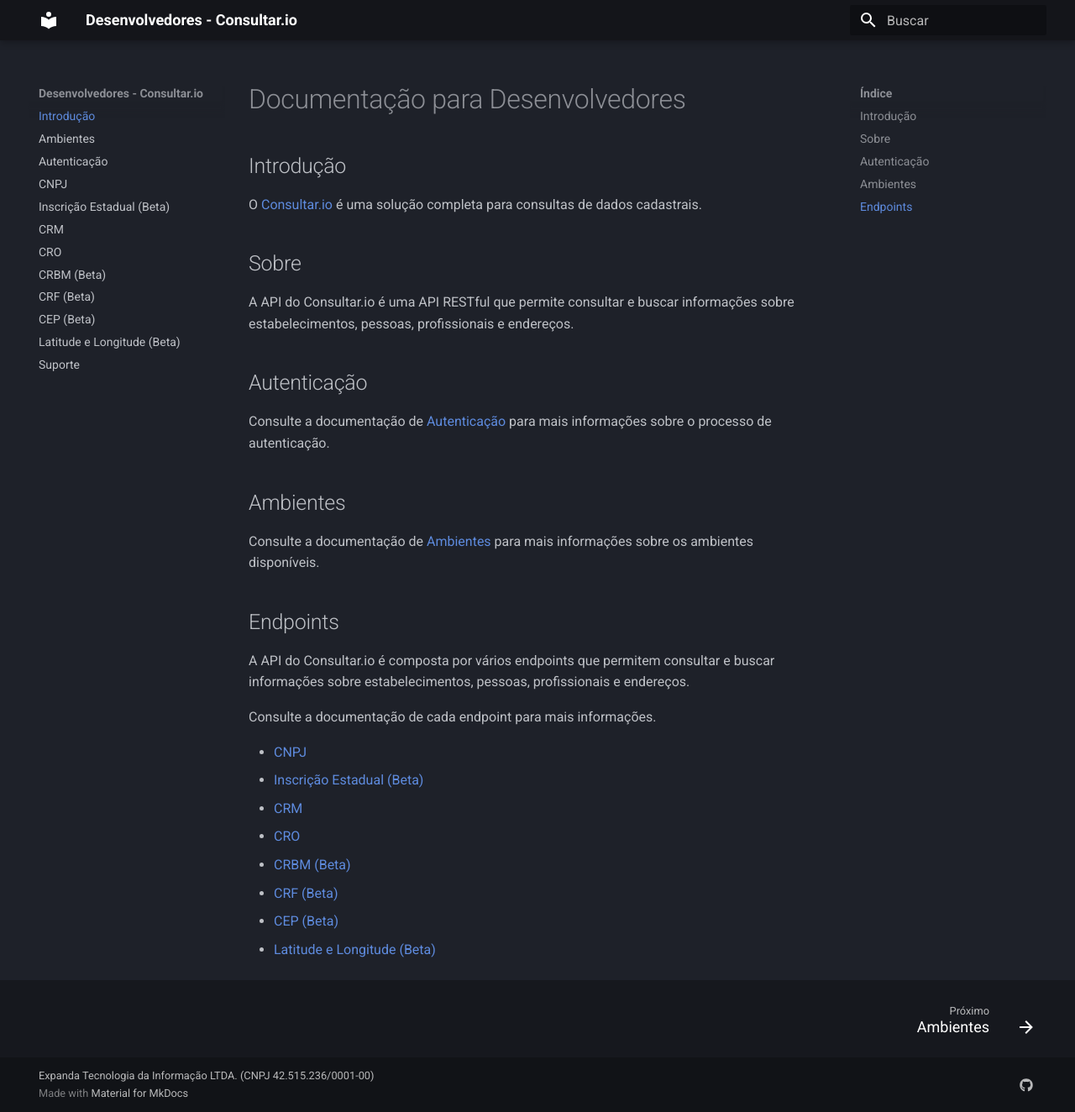
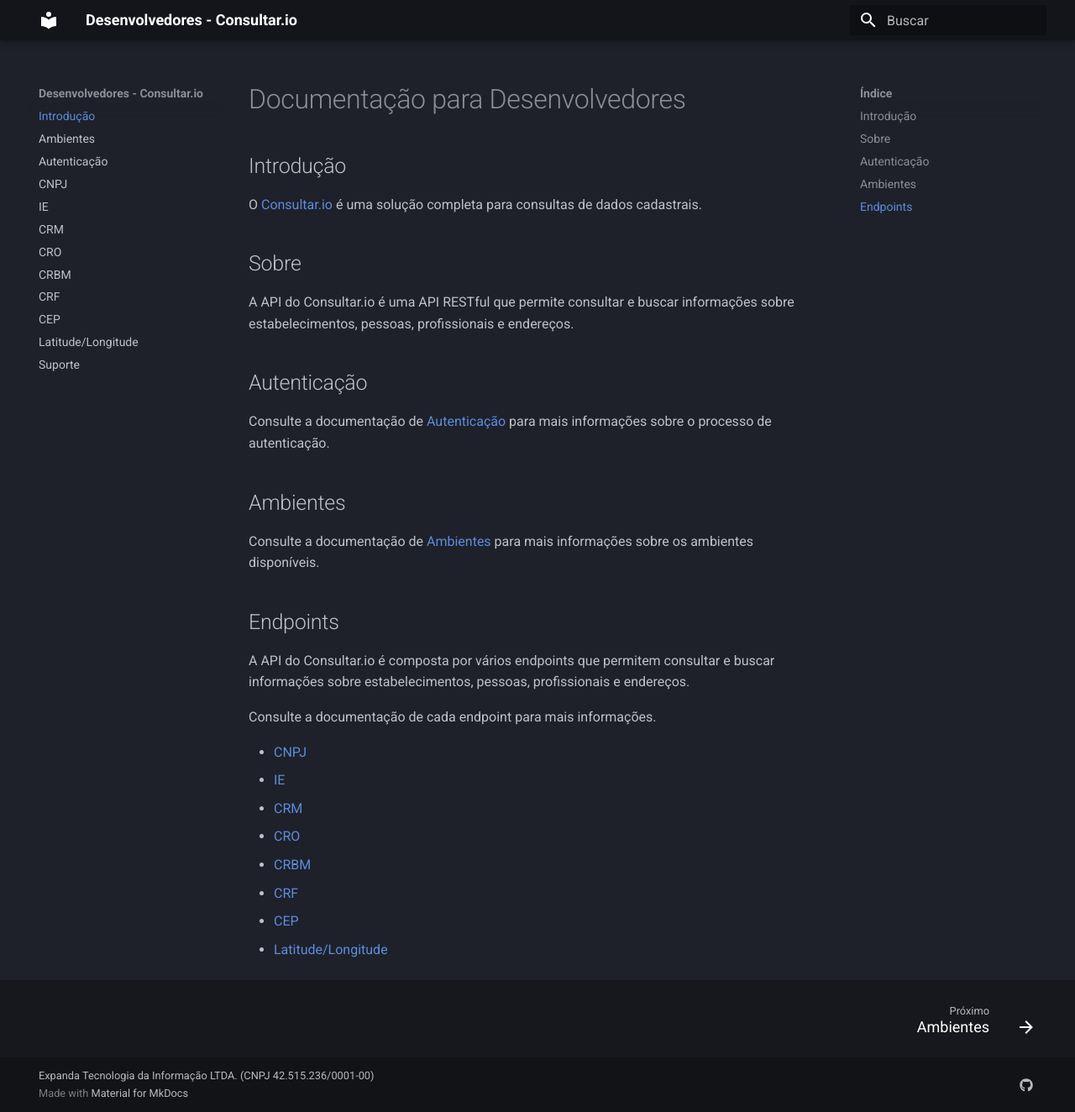
Before and after one commit to consultar-io/doc, an MkDocs documentation site: the page built from docs/index.md, in a window 1280 px wide and 1324 px high. Shown: the whole window at 84% size. Built offline with MkDocs 1.6.1 and Material for MkDocs 9.7.7, drawn with Linux system fonts in a browser that asks for light colours.

Commit message:
Refactor documentation navigation and titles for consistency
- Updated navigation labels in mkdocs.yml and index.md to use abbreviations and remove "Beta" status for clarity.
- Changed titles in inscricao-estadual.md and latitude-longitude.md for improved consistency and readability.

```diff
--- a/docs/index.md
+++ b/docs/index.md
@@ -28,10 +28,10 @@
 Consulte a documentação de cada endpoint para mais informações.
 
 - [CNPJ](./cnpj.md)
-- [Inscrição Estadual (Beta)](./inscricao-estadual.md)
+- [IE](./inscricao-estadual.md)
 - [CRM](./crm.md)
 - [CRO](./cro.md)
-- [CRBM (Beta)](./crbm.md)
-- [CRF (Beta)](./crf.md)
-- [CEP (Beta)](./cep.md)
-- [Latitude e Longitude (Beta)](./latitude-longitude.md)
+- [CRBM](./crbm.md)
+- [CRF](./crf.md)
+- [CEP](./cep.md)
+- [Latitude/Longitude](./latitude-longitude.md)
--- a/mkdocs.yml
+++ b/mkdocs.yml
@@ -40,13 +40,13 @@
   - Ambientes: ambientes.md
   - Autenticação: autenticacao.md
   - CNPJ: cnpj.md
-  - Inscrição Estadual (Beta): inscricao-estadual.md
+  - IE: inscricao-estadual.md
   - CRM: crm.md
   - CRO: cro.md
-  - CRBM (Beta): crbm.md
-  - CRF (Beta): crf.md
-  - CEP (Beta): cep.md
-  - Latitude e Longitude (Beta): latitude-longitude.md
+  - CRBM: crbm.md
+  - CRF: crf.md
+  - CEP: cep.md
+  - Latitude/Longitude: latitude-longitude.md
   - Suporte: suporte.md
 extra:
   social:
```
Also changed, not shown: docs/inscricao-estadual.md (+1 -1 lines), docs/latitude-longitude.md (+1 -1 lines).
